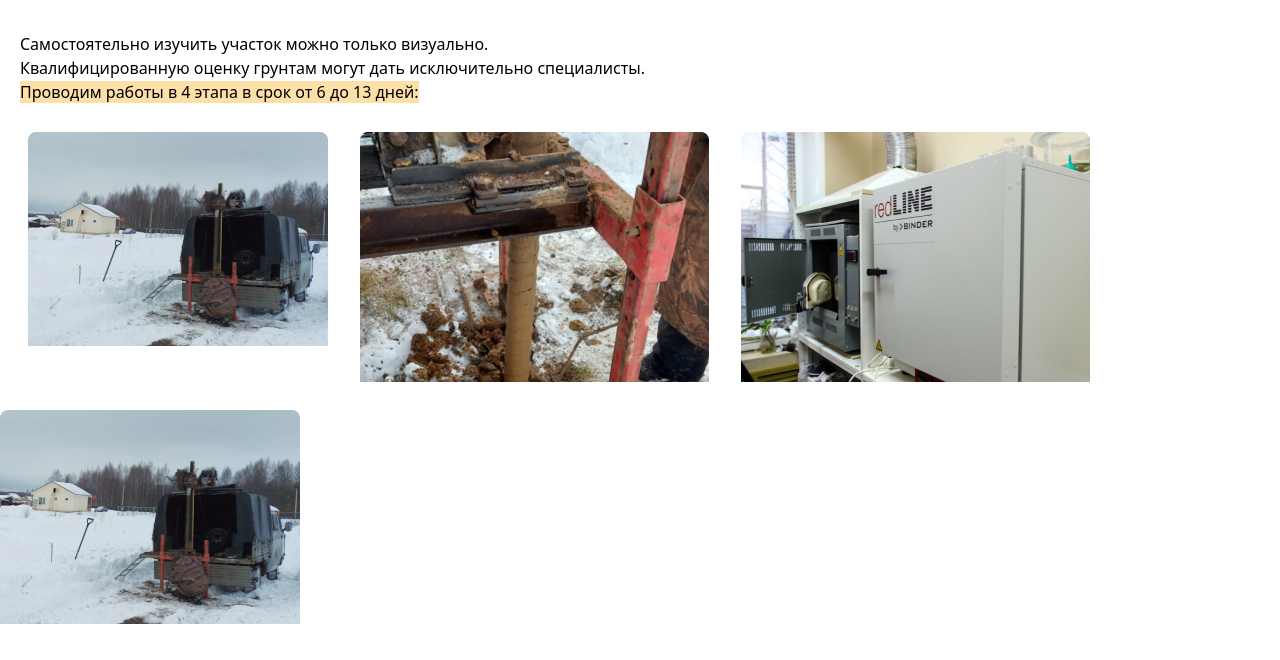
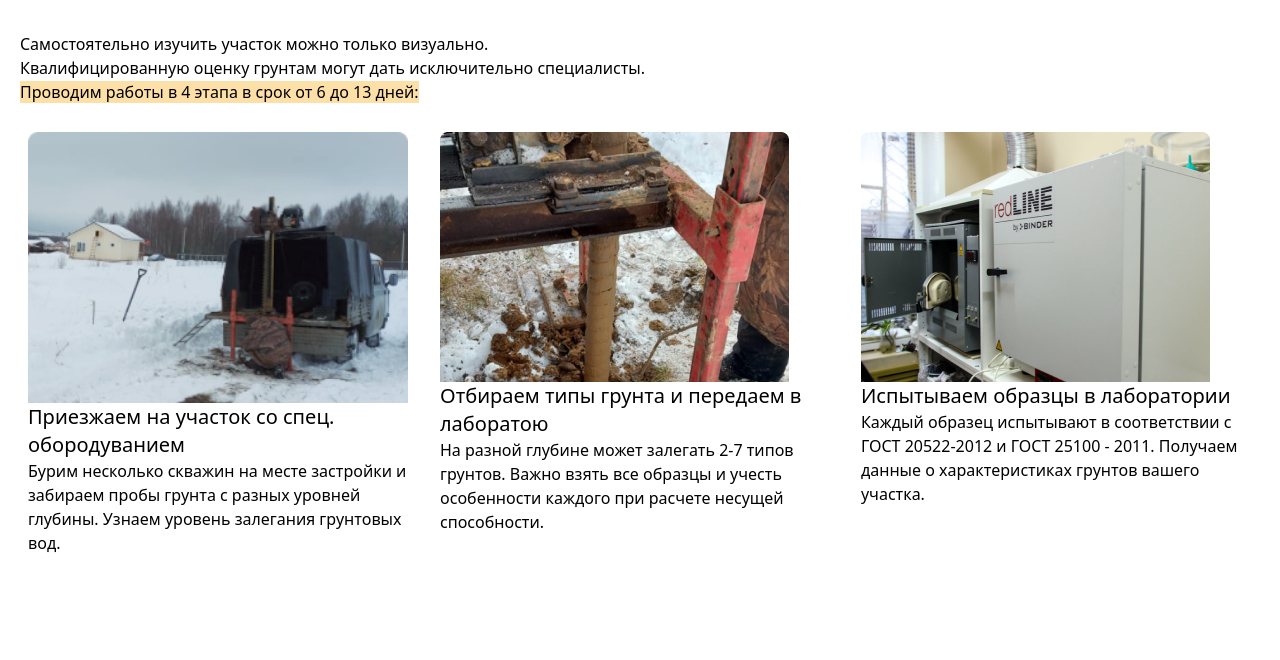
Before and after one commit to CrazyySasha/tailwindcss-geo-website, a website built with Vite: page pages/index.html in a window 1280 px wide. Shown: the part 3420-4080 px from the top of the page. Built offline with nearby package versions, Linux system fonts and the light colour scheme.

Commit message:
блок этапы проведения работ

```diff
--- a/pages/index.html
+++ b/pages/index.html
@@ -335,21 +335,26 @@
 		</span>
 	</div>
 	<section class="container flex mx-auto gap-8 p-7">
-		<div>
+		<div class="flex flex-col">
 			<img src="/assets/image10.png" alt="" class="">
+			<h3 class="text-lg sm:text-xl font-medium">Приезжаем на участок со спец. обородуванием</h3>
+			<p class="">Бурим несколько скважин на месте застройки и забираем пробы грунта с разных уровней глубины.
+				Узнаем уровень залегания грунтовых вод. </p>
 		</div>
-		<div>
-			<img src="/assets/image9.png" alt="">
+		<div class="">
+			<img src="/assets/image9.png" alt="" class="">
+			<h3 class="text-lg sm:text-xl font-medium">Отбираем типы грунта и
+				передаем в лаборатою</h3>
+			<p class="">На разной глубине может залегать 2-7 типов грунтов. Важно взять все образцы и учесть особенности каждого при расчете несущей способности.</p>
 		</div>
-		<div>
-			<img src="/assets/laboratoriya-geologiya.png" alt="">
+		<div class="">
+			<img src="/assets/laboratoriya-geologiya.png" alt="" class="">
+			<h3 class="text-lg sm:text-xl font-medium">Испытываем образцы
+				в лаборатории</h3>
+			<p class="">Каждый образец испытывают в соответствии с ГОСТ 20522-2012 и ГОСТ 25100 - 2011. Получаем данные о характеристиках грунтов вашего участка.</p>
 		</div>
 
 	</section>
-
-
-
-	<img src="/assets/image10.png" alt="" class="">
 	<section class="container">
 		<div>
 			<div class="flex flex-col gap-16">
```
